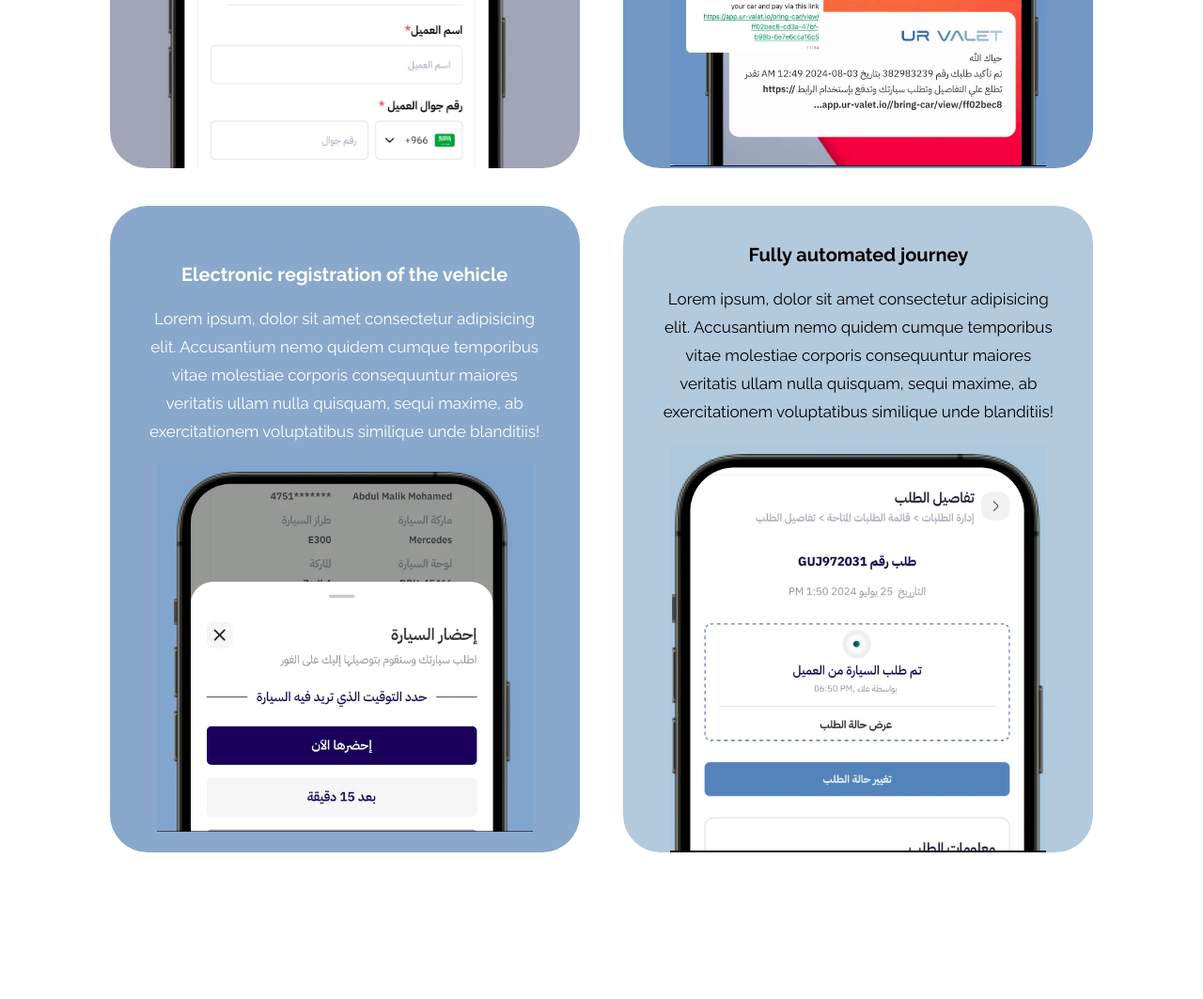
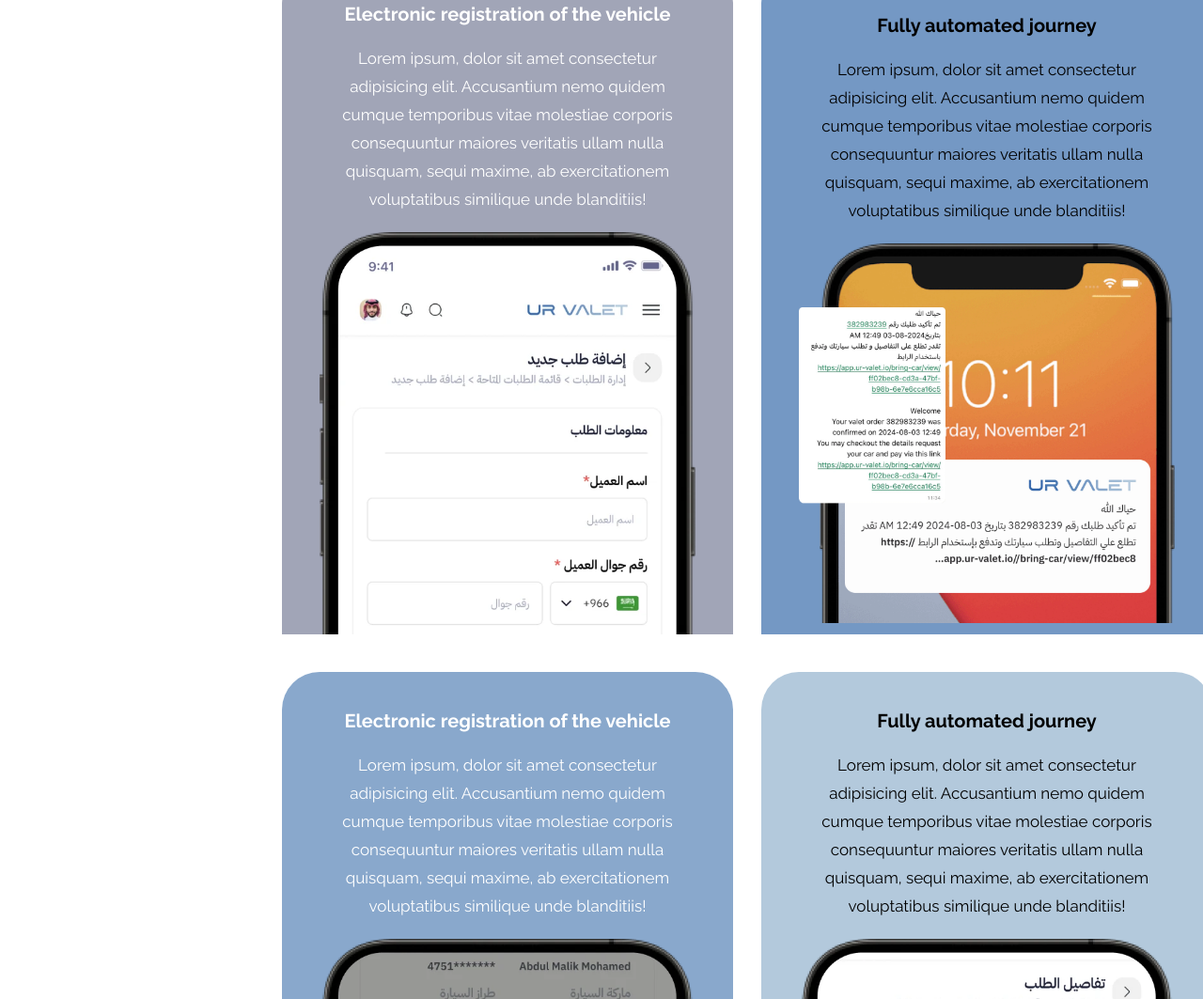
Before and after one commit to alsaeedfayed/Ur-Valet, a website: page src/index-en.html in a window 1280 px wide. Shown: the part 1737-2800 px from the top of the page at 94% size. Before the commit the page ends 2644 px from the top, so only its background shows below. Drawn offline with Linux system fonts and the light colour scheme.

Commit message:
feat: :fire: replace images
replace images with new one, add the padding of the inner container

```diff
--- a/src/index-en.html
+++ b/src/index-en.html
@@ -93,7 +93,10 @@
               </button>
             </div>
             <div class="home__section--image">
-              <!-- <img src="./assets/imags/home.image.png" alt="home image" /> -->
+              <img
+                src="./assets/imags/hero/Hero-Section Photo_1x.webp"
+                alt="home image"
+              />
             </div>
           </section>
         </div>
@@ -149,7 +152,7 @@
                   blanditiis!
                 </p>
                 <img
-                  src="./assets/imags/electronics.image.png"
+                  src="./assets/imags/why/No.1 Pic_1x.webp"
                   alt="electronics"
                 />
               </div>
@@ -163,7 +166,7 @@
                   blanditiis!
                 </p>
                 <img
-                  src="./assets/imags/automated.image.png"
+                  src="./assets/imags/why/No.2 Pic_4x.webp"
                   alt="electronics"
                 />
               </div>
@@ -180,7 +183,7 @@
                   blanditiis!
                 </p>
                 <img
-                  src="./assets/imags/bringCar.image.png"
+                  src="./assets/imags/why/No.3 Pic_1x.webp"
                   alt="electronics"
                 />
               </div>
@@ -194,7 +197,7 @@
                   blanditiis!
                 </p>
                 <img
-                  src="./assets/imags/orderDetails.image.png"
+                  src="./assets/imags/why/No.4 Pic_1x.webp"
                   alt="electronics"
                 />
               </div>
--- a/src/scss/pages/_home.scss
+++ b/src/scss/pages/_home.scss
@@ -169,7 +169,7 @@
   &__section {
     margin-top: 10rem;
     display: flex;
-    justify-content: space-between;
+    gap: 8rem;
     padding: 0 0 4rem 0;
 
     @include respond("phone") {
@@ -178,6 +178,7 @@
       padding-top: 5rem;
       flex-direction: column;
       align-items: center;
+      gap: 1rem;
     }
     &--intro {
       display: flex;
@@ -241,9 +242,14 @@
       border-radius: 4rem;
       background-color: #b3c9dc;
       position: relative;
+      padding: 0 2rem 0 2rem;
       img {
         position: relative;
+        width: 50rem;
         top: -5rem;
+        @include respond("phone") {
+          width: 26rem;
+        }
       }
 
       @include respond("phone") {
--- a/src/scss/pages/_why.scss
+++ b/src/scss/pages/_why.scss
@@ -66,9 +66,10 @@
       flex-direction: column;
       justify-content: center;
       align-items: center;
-      border-radius: 4rem;
+      border-top-right-radius: 4rem;
+      border-top-left-radius: 4rem;
       padding: 4rem 4rem 0 4rem;
-      width: 50rem;
+      width: 80rem;
       position: relative;
       img {
         width: 40rem;
--- a/src/scss/utils/_utils.scss
+++ b/src/scss/utils/_utils.scss
@@ -5,7 +5,7 @@
   }
 }
 .inner-container {
-  padding: 0 10rem;
+  padding: 0 30rem;
   @include respond("phone") {
     padding: 0 0rem;
   }
```
Also changed, not shown: src/assets/imags/hero/Hero-Section Photo_1x.webp (added), src/assets/imags/hero/Hero-Section Photo_2x.webp (added), src/assets/imags/hero/Hero-Section Photo_3x.webp (added), src/assets/imags/hero/Hero-Section Photo_4x.webp (added), src/assets/imags/why/No.1 Pic_1x.webp (added), src/assets/imags/why/No.1 Pic_2x.webp (added), src/assets/imags/why/No.1 Pic_3x.webp (added), src/assets/imags/why/No.1 Pic_4x.webp (added), src/assets/imags/why/No.2 Pic_1x.webp (added), src/assets/imags/why/No.2 Pic_3x.webp (added), src/assets/imags/why/No.2 Pic_4x.webp (added), src/assets/imags/why/No.3 Pic_1x.webp (added), src/assets/imags/why/No.4 Pic_1x.webp (added), src/css/styles.css, 1 other file.
